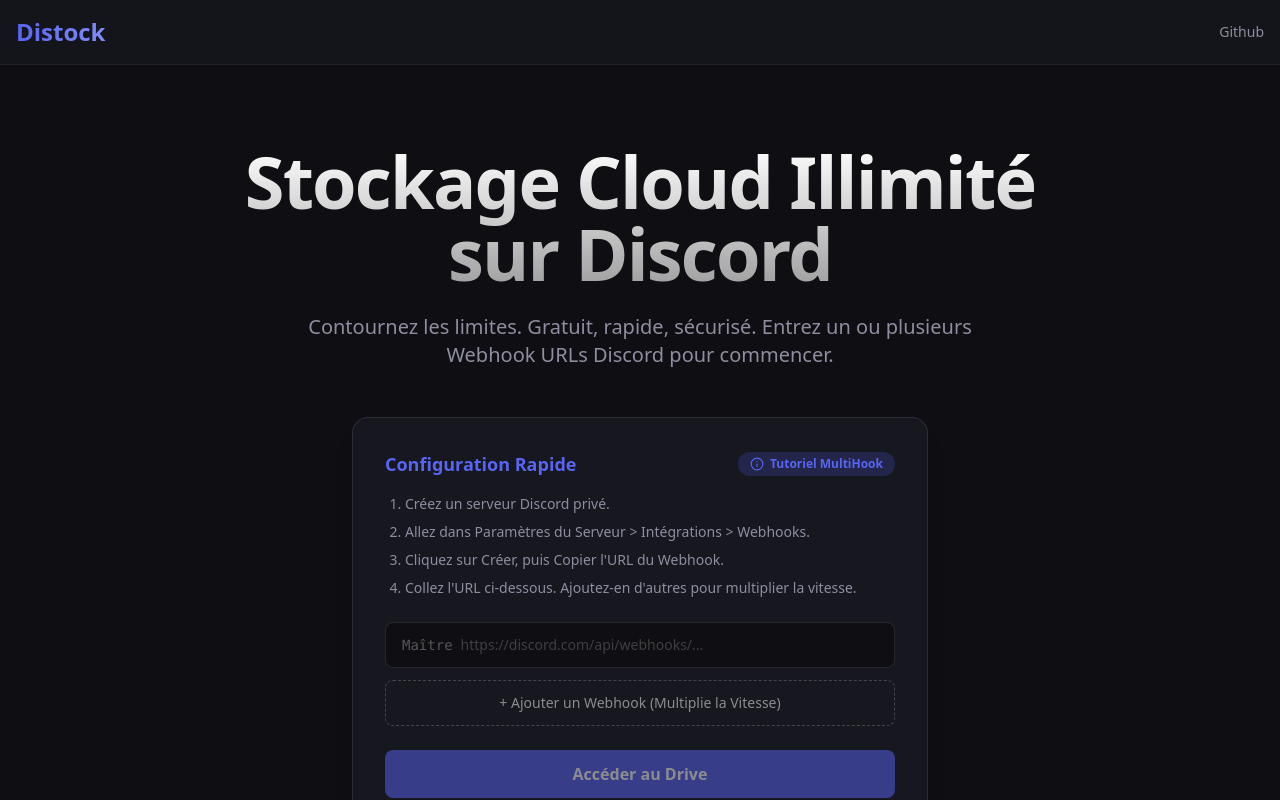
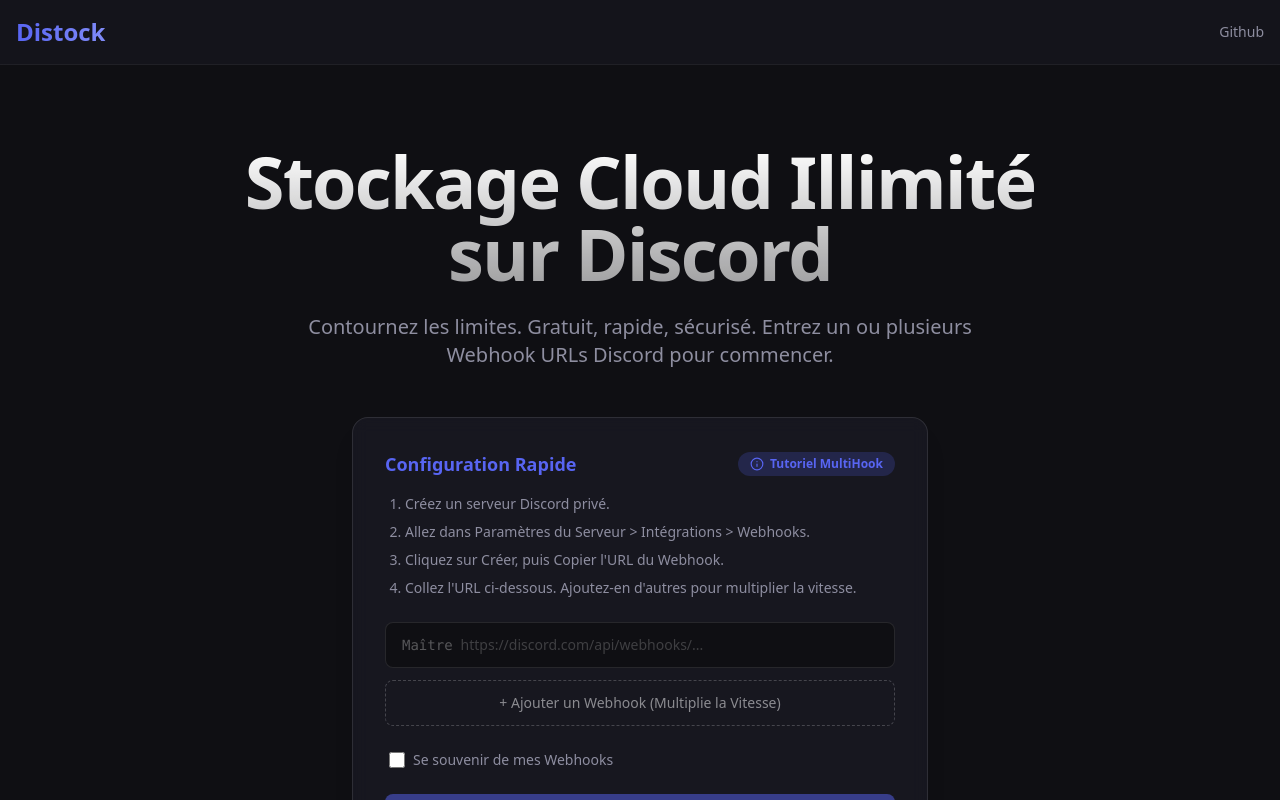
Before and after one commit to distockapp/distock, a React (Vite) app: page /#/ in a window 1280 px wide. Shown: the top 800 px of the page. Built offline with nearby package versions, Linux system fonts and the light colour scheme.

Commit message:
feat: added remember me checkbox to save webhooks in localstorage

```diff
--- a/src/pages/LandingPage.tsx
+++ b/src/pages/LandingPage.tsx
@@ -1,4 +1,4 @@
-import { useState } from 'react';
+import { useState, useEffect } from 'react';
 import type { FormEvent } from 'react';
 import { useDriveStore } from '../store/useDriveStore';
 import { Shield, Zap, Cloud, Info, X } from 'lucide-react';
@@ -6,9 +6,26 @@
 
 export function LandingPage() {
   const [webhooks, setWebhooks] = useState<string[]>(['']);
+  const [rememberMe, setRememberMe] = useState(false);
   const [showMultiHookTutorial, setShowMultiHookTutorial] = useState(false);
   const setWebhookUrl = useDriveStore(s => s.setWebhookUrl);
   const navigate = useNavigate();
+
+  useEffect(() => {
+    const savedWebhooks = localStorage.getItem('distock_webhooks');
+    const savedRememberMe = localStorage.getItem('distock_remember_me');
+    if (savedWebhooks && savedRememberMe === 'true') {
+      try {
+        const parsed = JSON.parse(savedWebhooks);
+        if (Array.isArray(parsed) && parsed.length > 0) {
+          setWebhooks(parsed);
+          setRememberMe(true);
+        }
+      } catch (e) {
+        // ignore
+      }
+    }
+  }, []);
 
   const handleSetup = (e: FormEvent) => {
     e.preventDefault();
@@ -23,6 +40,15 @@
         return;
       }
     }
+
+    if (rememberMe) {
+      localStorage.setItem('distock_webhooks', JSON.stringify(rawUrls));
+      localStorage.setItem('distock_remember_me', 'true');
+    } else {
+      localStorage.removeItem('distock_webhooks');
+      localStorage.removeItem('distock_remember_me');
+    }
+
     setWebhookUrl(rawUrls.join(','));
     navigate('/drive');
   };
@@ -102,6 +128,19 @@
             <button type="button" onClick={addWebhookField} className="w-full border border-dashed border-white/20 hover:border-discord hover:text-discord text-white/50 text-sm font-medium py-3 rounded-lg transition-all">
               + Ajouter un Webhook (Multiplie la Vitesse)
             </button>
+          </div>
+
+          <div className="flex items-center gap-2 mb-6 ml-1">
+            <input
+               type="checkbox"
+               id="rememberMe"
+               checked={rememberMe}
+               onChange={(e) => setRememberMe(e.target.checked)}
+               className="w-4 h-4 rounded border-white/20 bg-background accent-discord focus:ring-discord focus:ring-offset-background cursor-pointer"
+            />
+            <label htmlFor="rememberMe" className="text-sm text-textSecondary cursor-pointer hover:text-white transition-colors select-none">
+               Se souvenir de mes Webhooks
+            </label>
           </div>
 
           <button type="submit" disabled={!webhooks.some(h => h.trim())} className="w-full bg-discord hover:bg-discord/80 disabled:opacity-50 disabled:cursor-not-allowed text-white font-semibold py-3 rounded-lg transition-colors">
```
